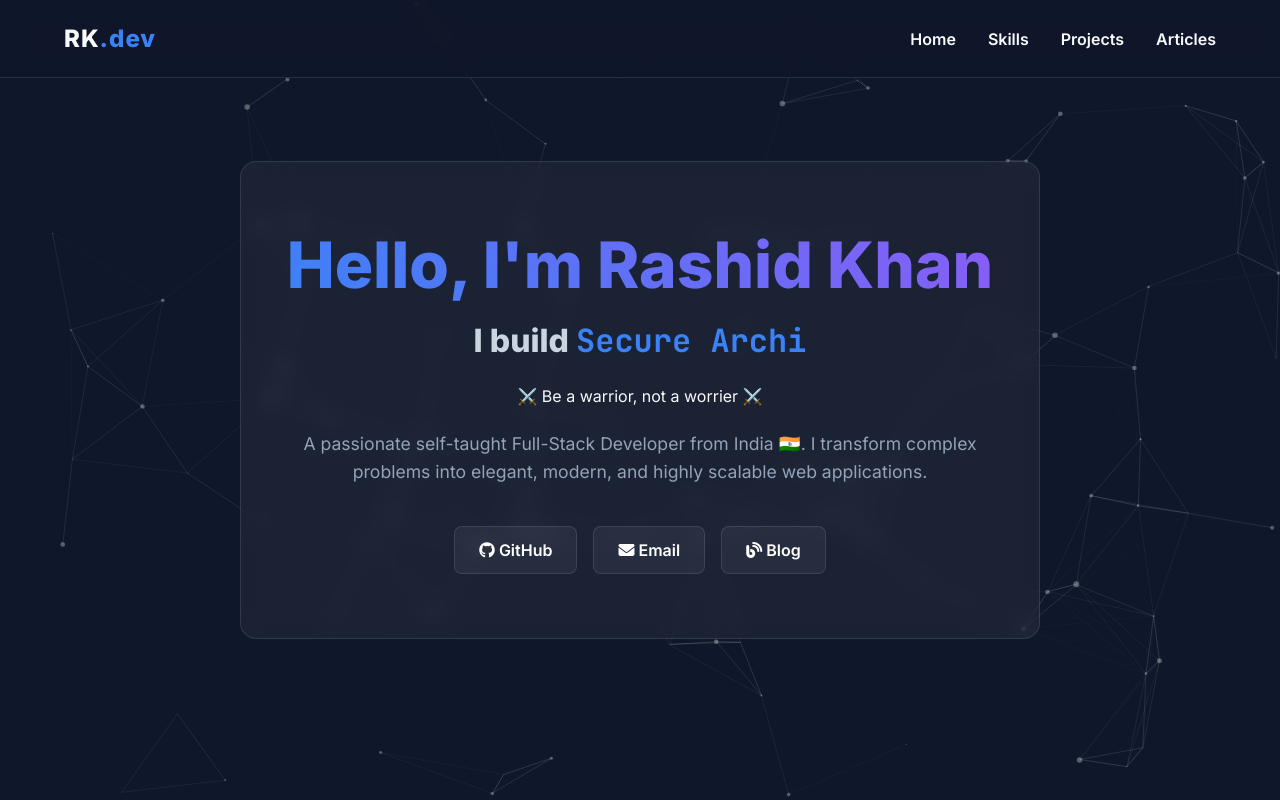
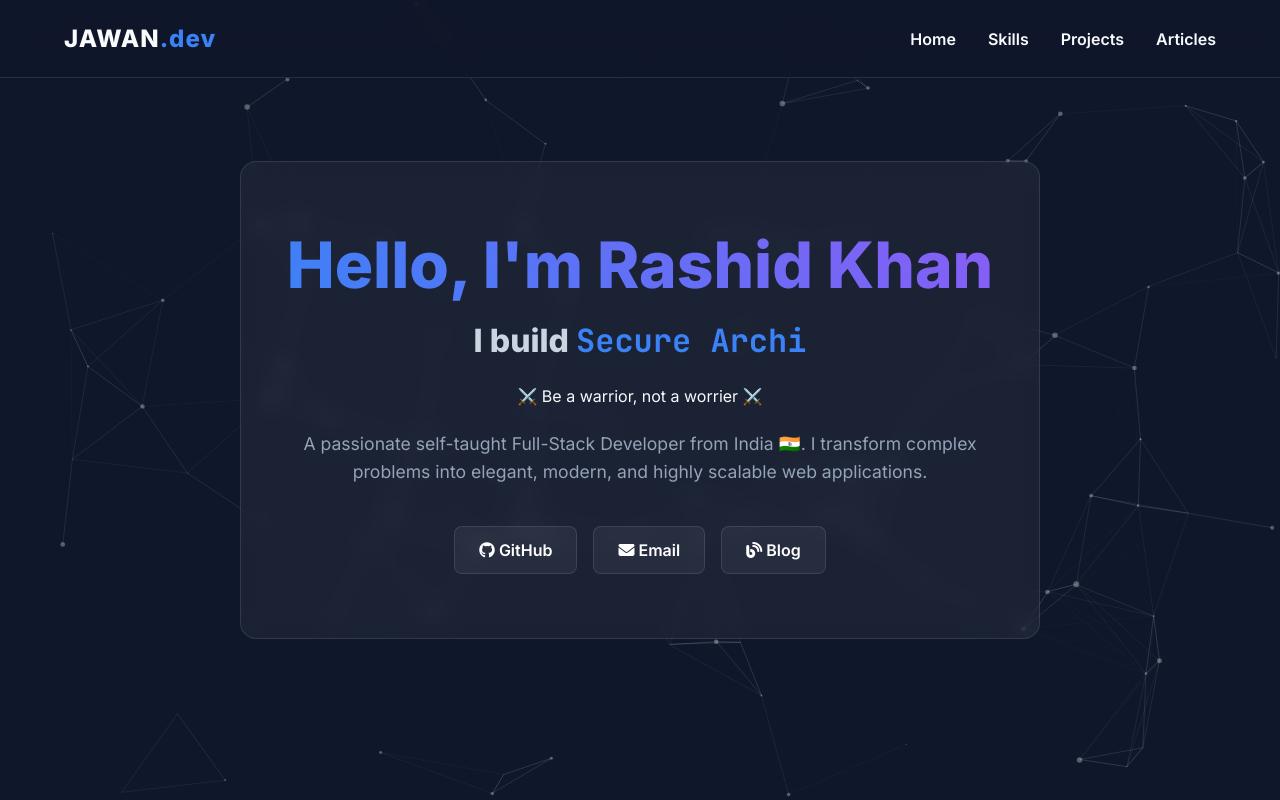
Before and after one commit to RashidKhanApDev/RashidKhanApDev.github.io, a plain HTML site: page index.html in a window 1280 px wide. Shown: the top 800 px of the page. Drawn offline with nearby package versions, Linux system fonts and the light colour scheme.

Commit message:
chore: rebrand nav logo from RK.dev to JAWAN.dev

```diff
--- a/index.html
+++ b/index.html
@@ -27,7 +27,7 @@
     <div id="particles-js"></div>
 
     <nav class="glass-nav">
-        <div class="logo">RK<span>.dev</span></div>
+        <div class="logo">JAWAN<span>.dev</span></div>
         <ul class="nav-links">
             <li><a href="#home">Home</a></li>
             <li><a href="#skills">Skills</a></li>
```
